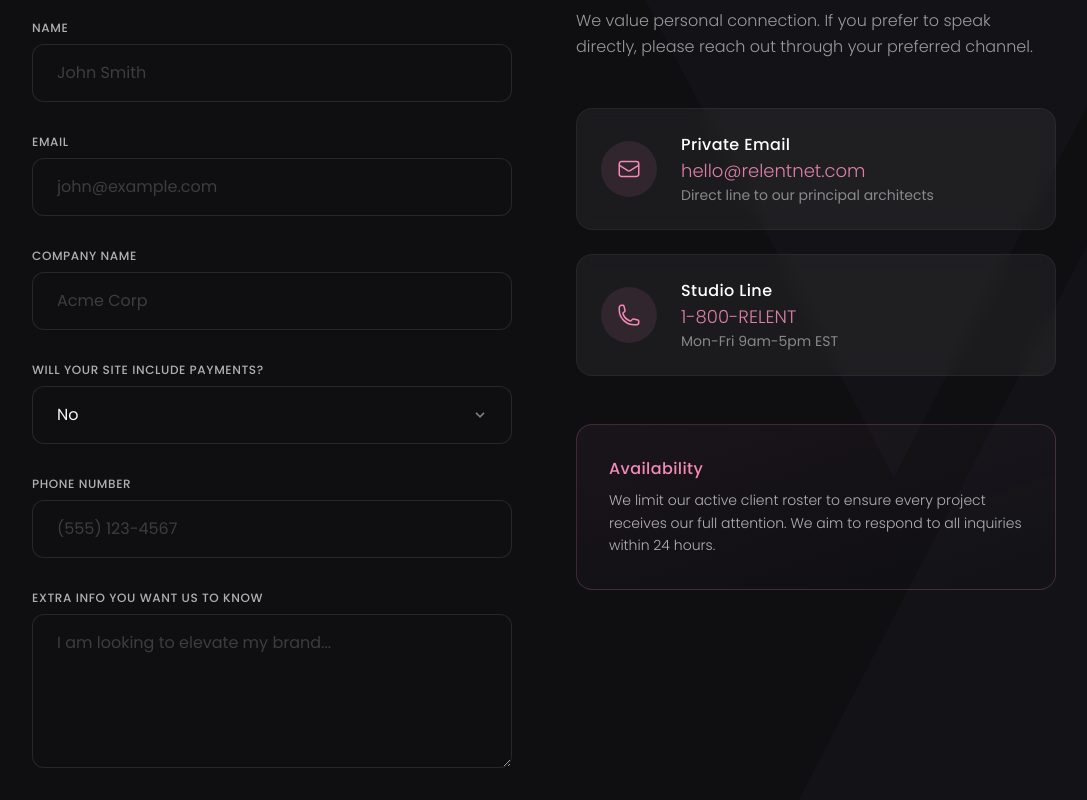
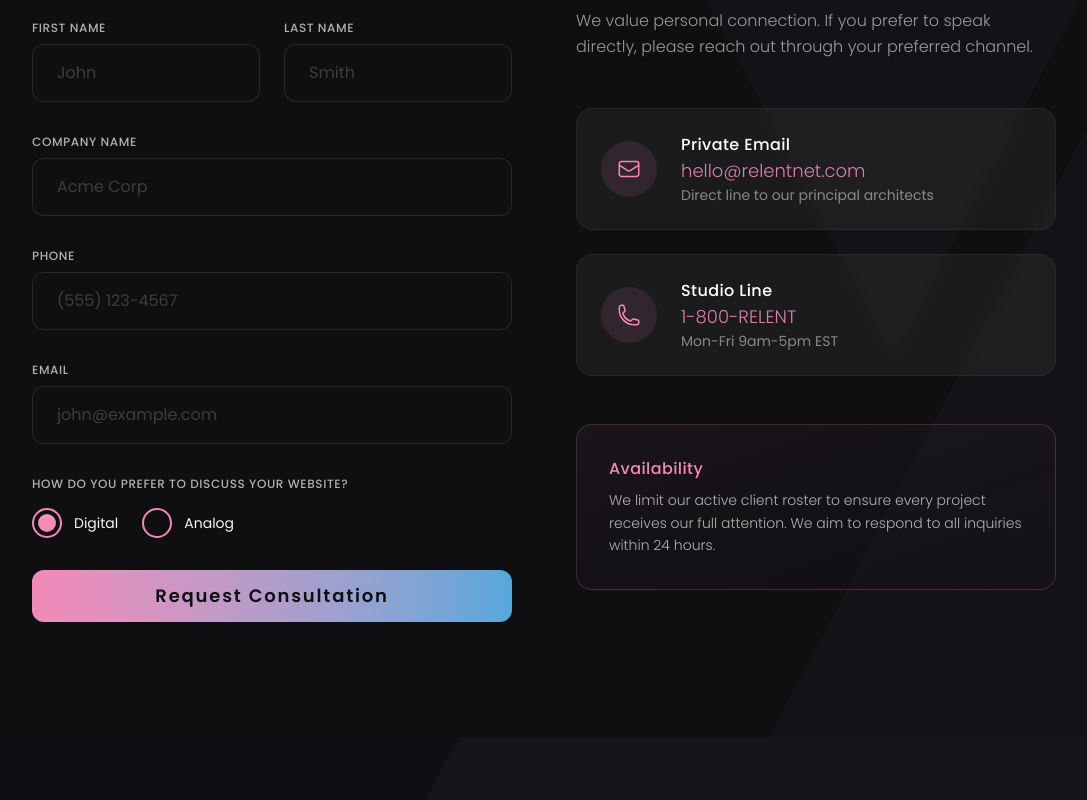
Before and after one commit to brandon-relentnet/relentnet.com, a React (Vite) app: page /contact in a window 1280 px wide. Shown: the part 740-1540 px from the top of the page, without its empty margins (96-1183 px from the left). Built offline with nearby package versions, Linux system fonts and the light colour scheme.

Commit message:
feat: update contact form fields and communication preferences

```diff
--- a/src/routes/contact.tsx
+++ b/src/routes/contact.tsx
@@ -1,7 +1,8 @@
 import { createFileRoute } from '@tanstack/react-router'
 import { motion } from 'motion/react'
 import { EnvelopeIcon, PhoneIcon } from '@heroicons/react/24/outline'
-import { useState, type FormEvent, type ReactNode } from 'react'
+import { useState } from 'react'
+import type { FormEvent, ReactNode } from 'react'
 
 import PageHero from '@/components/PageHero'
 import CustomButton from '@/components/CustomButton'
@@ -27,12 +28,12 @@ export const Route = createFileRoute('/contact')({
 
 function ContactPage() {
   const [formData, setFormData] = useState({
-    Name: '',
-    Email: '',
-    'Company Name': '',
-    'Phone Number': '',
-    'Will your site include payments?': 'No',
-    'Extra info you want us to know': '',
+    first_name: '',
+    last_name: '',
+    company_name: '',
+    phone: '',
+    email: '',
+    communication_preference: 'Digital',
   })
   const [status, setStatus] = useState<
     'idle' | 'submitting' | 'success' | 'error'
@@ -72,12 +73,12 @@ function ContactPage() {
       if (response.ok) {
         setStatus('success')
         setFormData({
-          Name: '',
-          Email: '',
-          'Company Name': '',
-          'Phone Number': '',
-          'Will your site include payments?': 'No',
-          'Extra info you want us to know': '',
+          first_name: '',
+          last_name: '',
+          company_name: '',
+          phone: '',
+          email: '',
+          communication_preference: 'Digital',
         })
       } else {
         setStatus('error')
@@ -130,56 +131,88 @@ function ContactPage() {
                   </div>
                 ) : (
                   <form onSubmit={handleSubmit} className="space-y-8">
+                    <div className="grid gap-6 md:grid-cols-2">
+                      <Field
+                        label="First Name"
+                        name="first_name"
+                        placeholder="John"
+                        value={formData.first_name}
+                        onChange={handleChange}
+                        required
+                      />
+                      <Field
+                        label="Last Name"
+                        name="last_name"
+                        placeholder="Smith"
+                        value={formData.last_name}
+                        onChange={handleChange}
+                        required
+                      />
+                    </div>
                     <Field
-                      label="Name"
-                      name="Name"
-                      placeholder="John Smith"
-                      value={formData.Name}
+                      label="Company Name"
+                      name="company_name"
+                      placeholder="Acme Corp"
+                      value={formData.company_name}
+                      onChange={handleChange}
+                      required
+                    />
+                    <Field
+                      label="Phone"
+                      name="phone"
+                      placeholder="(555) 123-4567"
+                      type="tel"
+                      value={formData.phone}
                       onChange={handleChange}
                       required
                     />
                     <Field
                       label="Email"
-                      name="Email"
+                      name="email"
                       type="email"
                       placeholder="john@example.com"
-                      value={formData.Email}
+                      value={formData.email}
                       onChange={handleChange}
                       required
                     />
-                    <Field
-                      label="Company Name"
-                      name="Company Name"
-                      placeholder="Acme Corp"
-                      value={formData['Company Name']}
-                      onChange={handleChange}
-                      required
-                    />
-                    <Field
-                      label="Will your site include payments?"
-                      name="Will your site include payments?"
-                      type="select"
-                      value={formData['Will your site include payments?']}
-                      onChange={handleChange}
-                      options={['No', 'Yes']}
-                    />
-                    <Field
-                      label="Phone Number"
-                      name="Phone Number"
-                      placeholder="(555) 123-4567"
-                      type="tel"
-                      value={formData['Phone Number']}
-                      onChange={handleChange}
-                      required
-                    />
-                    <Field
-                      label="Extra info you want us to know"
-                      name="Extra info you want us to know"
-                      placeholder="I am looking to elevate my brand..."
-                      textarea
-                      value={formData['Extra info you want us to know']}
-                      onChange={handleChange}
-                    />
+
+                    <div>
+                      <label className="mb-4 block text-xs font-medium uppercase tracking-wider text-base-content/70">
+                        How do you prefer to discuss your website?
+                      </label>
+                      <div className="flex gap-6">
+                        <label className="flex items-center gap-3 cursor-pointer group">
+                          <input
+                            type="radio"
+                            name="communication_preference"
+                            value="Digital"
+                            checked={
+                              formData.communication_preference === 'Digital'
+                            }
+                            onChange={handleChange}
+                            className="radio radio-primary"
+                          />
+                          <span className="text-sm group-hover:text-primary transition-colors">
+                            Digital
+                          </span>
+                        </label>
+                        <label className="flex items-center gap-3 cursor-pointer group">
+                          <input
+                            type="radio"
+                            name="communication_preference"
+                            value="Analog"
+                            checked={
+                              formData.communication_preference === 'Analog'
+                            }
+                            onChange={handleChange}
+                            className="radio radio-primary"
+                          />
+                          <span className="text-sm group-hover:text-primary transition-colors">
+                            Analog
+                          </span>
+                        </label>
+                      </div>
+                    </div>
 
                     {status === 'error' && (
                       <p className="text-sm text-red-400">
@@ -300,7 +333,7 @@ interface FieldProps {
       HTMLInputElement | HTMLTextAreaElement | HTMLSelectElement
     >,
   ) => void
-  options?: string[]
+  options?: Array<string>
   required?: boolean
 }
 
```
Also changed, not shown: src/components/CustomButton.tsx (line endings or trailing spaces).
